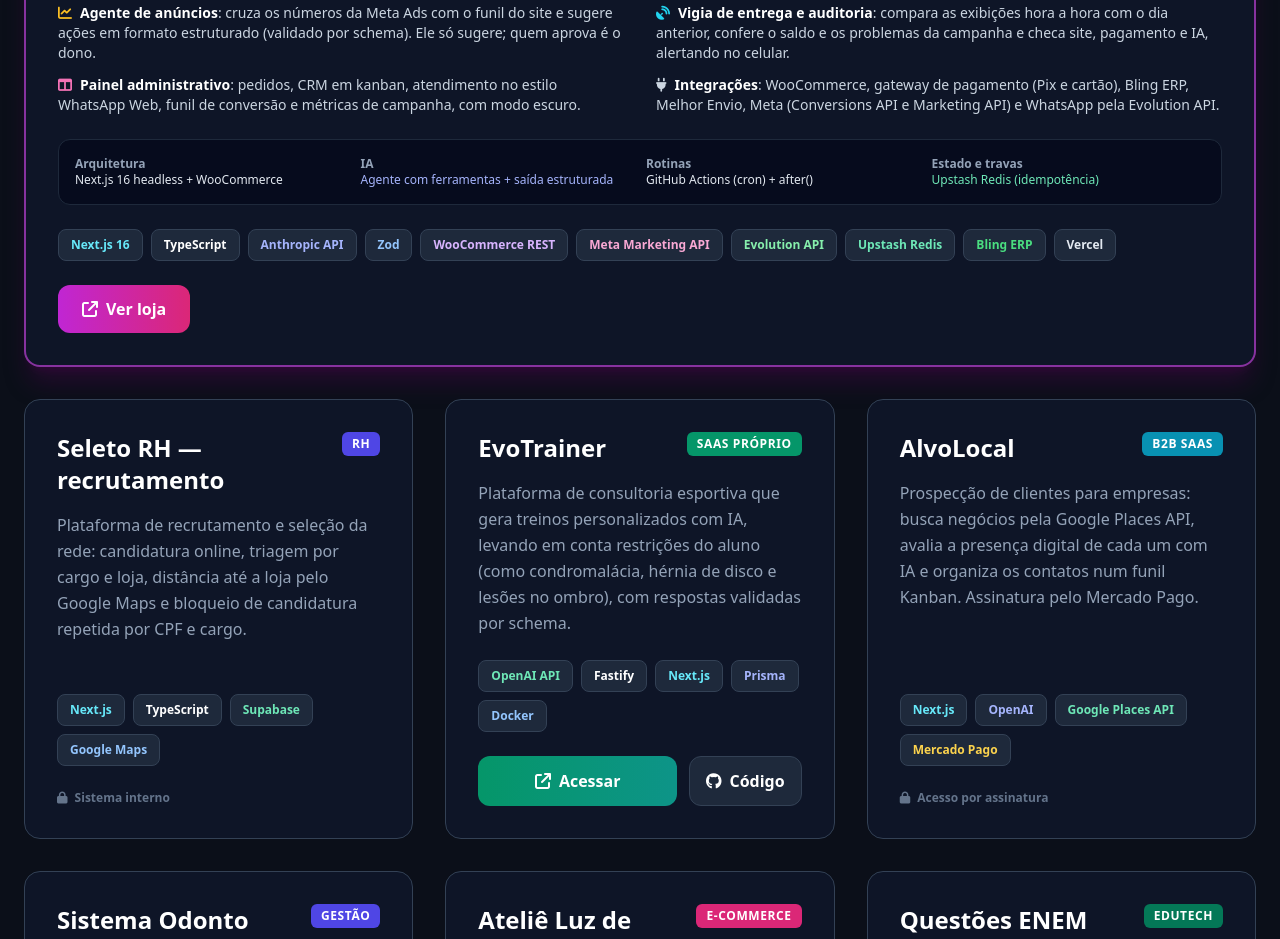
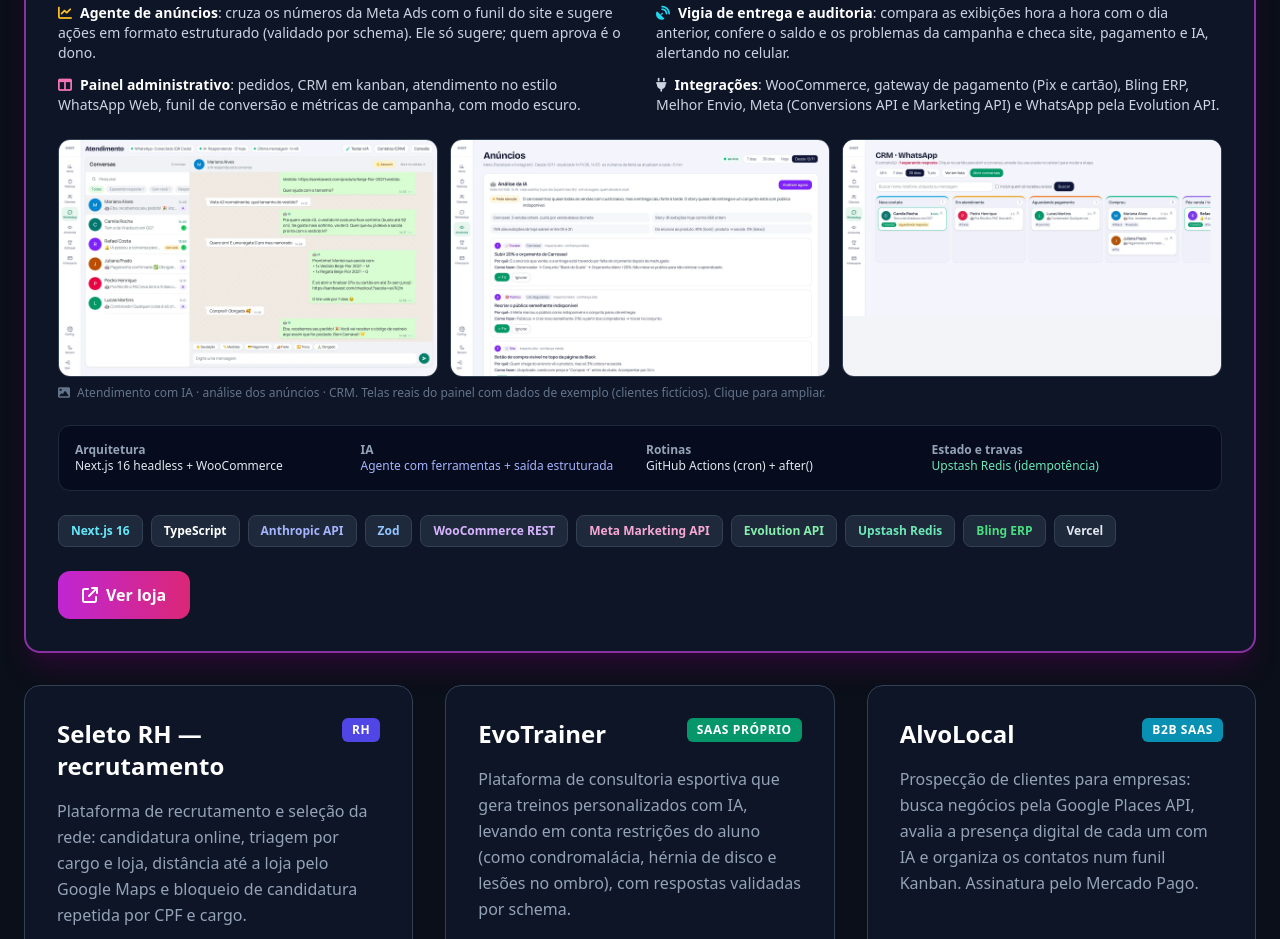
Before and after one commit to Felicordeirofcf/portfolio, a plain HTML site: page index.html in a window 1280 px wide. Shown: the part 5765-6704 px from the top of the page. Drawn offline with nearby package versions, Linux system fonts and the light colour scheme.

Commit message:
Prints do Samba Vest (dados de exemplo) e imagem de compartilhamento
- Galeria no card do Samba Vest: atendimento com IA, análise dos anúncios e
  CRM em kanban; telas reais do painel com clientes fictícios (WebP, lazy)
- og:image 1200x630 + Twitter card para o link aparecer com imagem no
  LinkedIn e no WhatsApp

Co-Authored-By: Claude Opus 5.5 <noreply@anthropic.com>
Claude-Session: https://claude.ai/code/session_016ZiB4zHyWrP5ZYvU8kB1k1

```diff
--- a/index.html
+++ b/index.html
@@ -8,6 +8,14 @@
     <meta property="og:title" content="Felipe Cordeiro Ferreira | Desenvolvedor Full-Stack">
     <meta property="og:description" content="Sistemas em produção: atendimento omnichannel (WhatsApp + Instagram), cashback automático, integração com ERP, notas fiscais, e-commerce com atendente de IA e automação de anúncios.">
     <meta property="og:type" content="website">
+    <meta property="og:url" content="https://felicordeirofcf.github.io/portfolio/">
+    <meta property="og:image" content="https://felicordeirofcf.github.io/portfolio/assets/og.jpg">
+    <meta property="og:image:width" content="1200">
+    <meta property="og:image:height" content="630">
+    <meta property="og:image:alt" content="Felipe Cordeiro — Full-Stack + IA aplicada, com telas do painel de atendimento e de anúncios">
+    <meta property="og:locale" content="pt_BR">
+    <meta name="twitter:card" content="summary_large_image">
+    <meta name="twitter:image" content="https://felicordeirofcf.github.io/portfolio/assets/og.jpg">
     <meta name="theme-color" content="#0b0f19">
     <script src="https://cdn.tailwindcss.com/3.4.16"></script>
     <link href="https://cdnjs.cloudflare.com/ajax/libs/font-awesome/6.5.1/css/all.min.css" rel="stylesheet">
@@ -339,6 +347,18 @@
                         <p><i class="fas fa-table-columns text-pink-400 mr-2"></i><strong class="text-white">Painel administrativo</strong>: pedidos, CRM em kanban, atendimento no estilo WhatsApp Web, funil de conversão e métricas de campanha, com modo escuro.</p>
                         <p><i class="fas fa-plug text-slate-300 mr-2"></i><strong class="text-white">Integrações</strong>: WooCommerce, gateway de pagamento (Pix e cartão), Bling ERP, Melhor Envio, Meta (Conversions API e Marketing API) e WhatsApp pela Evolution API.</p>
                     </div>
+                    <div class="grid sm:grid-cols-3 gap-3 mb-2">
+                        <a href="assets/samba-vest/atendimento.webp" target="_blank" rel="noopener" class="block rounded-xl overflow-hidden border border-slate-700 hover:border-fuchsia-400 transition-all">
+                            <img src="assets/samba-vest/atendimento.webp" alt="Painel de atendimento: a IA conversa com a cliente, recomenda o tamanho e monta a sacola de compra" loading="lazy" width="1600" height="1000" class="w-full aspect-[16/10] object-cover object-top">
+                        </a>
+                        <a href="assets/samba-vest/anuncios.webp" target="_blank" rel="noopener" class="block rounded-xl overflow-hidden border border-slate-700 hover:border-fuchsia-400 transition-all">
+                            <img src="assets/samba-vest/anuncios.webp" alt="Análise da IA nos anúncios: resumo, destaques e sugestões com botões Fiz e Ignorar" loading="lazy" width="1600" height="1000" class="w-full aspect-[16/10] object-cover object-top">
+                        </a>
+                        <a href="assets/samba-vest/crm.webp" target="_blank" rel="noopener" class="block rounded-xl overflow-hidden border border-slate-700 hover:border-fuchsia-400 transition-all">
+                            <img src="assets/samba-vest/crm.webp" alt="CRM em kanban: contatos do WhatsApp por etapa, do novo contato ao pós-venda" loading="lazy" width="1600" height="744" class="w-full aspect-[16/10] object-contain object-top bg-[#f3f4f8]">
+                        </a>
+                    </div>
+                    <p class="text-xs text-slate-500 mb-6"><i class="fas fa-image mr-1"></i> Atendimento com IA · análise dos anúncios · CRM. Telas reais do painel com dados de exemplo (clientes fictícios). Clique para ampliar.</p>
                     <div class="grid grid-cols-2 lg:grid-cols-4 gap-3 mb-6 p-4 rounded-xl bg-slate-950/60 border border-slate-800 text-xs">
                         <div><strong class="text-slate-400 block">Arquitetura</strong><span class="text-slate-200">Next.js 16 headless + WooCommerce</span></div>
                         <div><strong class="text-slate-400 block">IA</strong><span class="text-indigo-300">Agente com ferramentas + saída estruturada</span></div>
```
Also changed, not shown: assets/og.jpg (added), assets/samba-vest/anuncios.webp (added), assets/samba-vest/atendimento.webp (added), assets/samba-vest/crm.webp (added).
